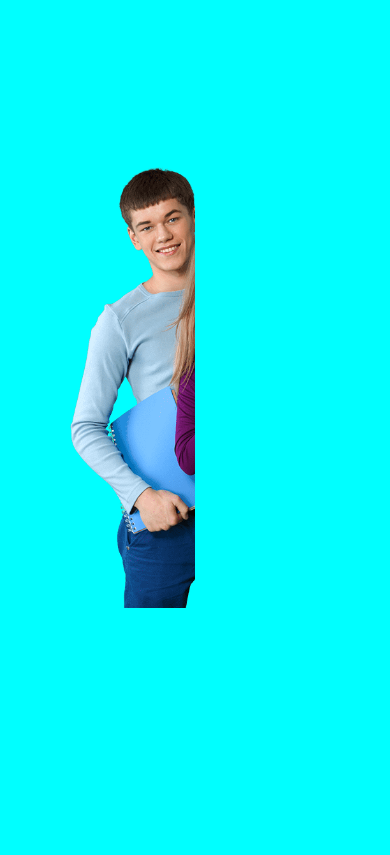
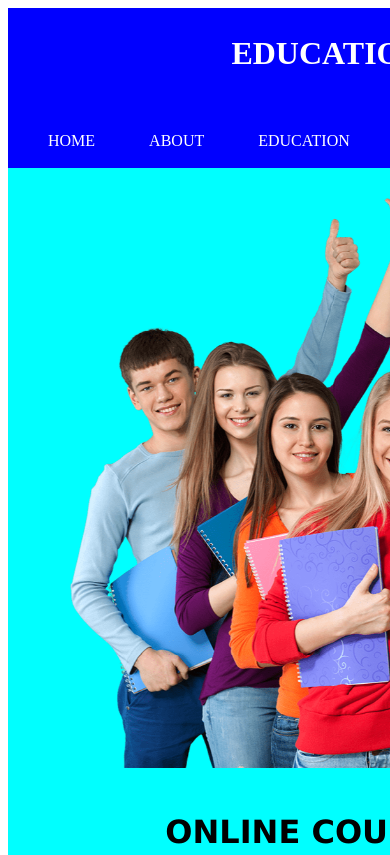
Before and after one commit to Syed-Kumail-Naqvi/Assignment-26_Animation-Page, a plain HTML site: page index.html in a window 390 px wide. Shown: the top 855 px of the page. Drawn offline with nearby package versions, Linux system fonts and the light colour scheme.

Commit message:
Animation Page

```diff
--- a/index.html
+++ b/index.html
@@ -8,6 +8,20 @@
     <link rel="stylesheet" href="https://cdnjs.cloudflare.com/ajax/libs/animate.css/4.1.1/animate.min.css">
 </head>
 <body>
+    <nav class="">
+        <div class="lefts animate__animated animate__bounceInDown">
+            <h1 class="edu">EDUCATION</h1>
+        </div>
+        <div class="rights animate__animated animate__bounceInDown">
+            <ul>
+                <li><a href="">HOME</a></li>
+                <li><a href="">ABOUT</a></li>
+                <li><a href="">EDUCATION</a></li>
+                <li><a href="">LOGIN</a></li>
+                <li><a href="">SIGN-UP</a></li>
+            </ul>
+        </div>
+    </nav>
     <div class="bodys">
     <div class="image">
     <img src="./zmin.png" alt="" class="animate__animated animate__backInLeft">
--- a/style.css
+++ b/style.css
@@ -1,4 +1,31 @@
-* {
+
+nav {
+    width: 100%;
+    background-color: blue;
+    display: flex;
+    justify-content: space-between;
+}
+.edu {
+    padding-left: 10px;
+    font-size: xx-large;
+    color: white;
+}
+.rights {
+    padding-right: 20px;
+}
+ul {
+    padding-top: 11px;
+    list-style: none;
+    word-spacing: 70px;
+}
+li, a{
+    font-size: x-large;
+    color: white;
+    text-decoration: none;
+    display: inline-block;
+}
+a:hover {
+    color: red;
     background-color: cyan;
 }
 .image {
@@ -11,12 +38,14 @@ img {
 
 .bodys {
     display: flex;
+    background-color: cyan;
 }
 .right {
     padding-left: 250px;
     padding-top: 100px;
     display: flex;
     flex-direction: column;
+    padding-bottom: 30px;
 }
 .mainheadi {
     font-family: Verdana, Geneva, Tahoma, sans-serif;
@@ -46,3 +75,40 @@ footer {
     color: white;
     padding-top: 50px;
 }
+@media (max-width:400px) {
+    nav {
+        width: 630px;
+        flex-direction: column;
+    }
+    .edu {
+        text-align: center;
+    }
+    ul {
+        word-spacing: 50px;
+    }
+    a {
+        font-size: medium;
+    }
+    .bodys {
+        width: 630px;
+        flex-direction: column;
+        padding-bottom: 20px;
+    }
+    .right {
+        text-align: center;
+        padding: 0%;
+        padding-top: 20px;
+    }
+    .p {
+        width: 630px;
+        text-align: center;
+    }
+    button {
+        margin: auto;
+    }
+    footer {
+        width: 630px;
+        height: 50px;
+        padding-top: 15px;
+    }
+}
```
